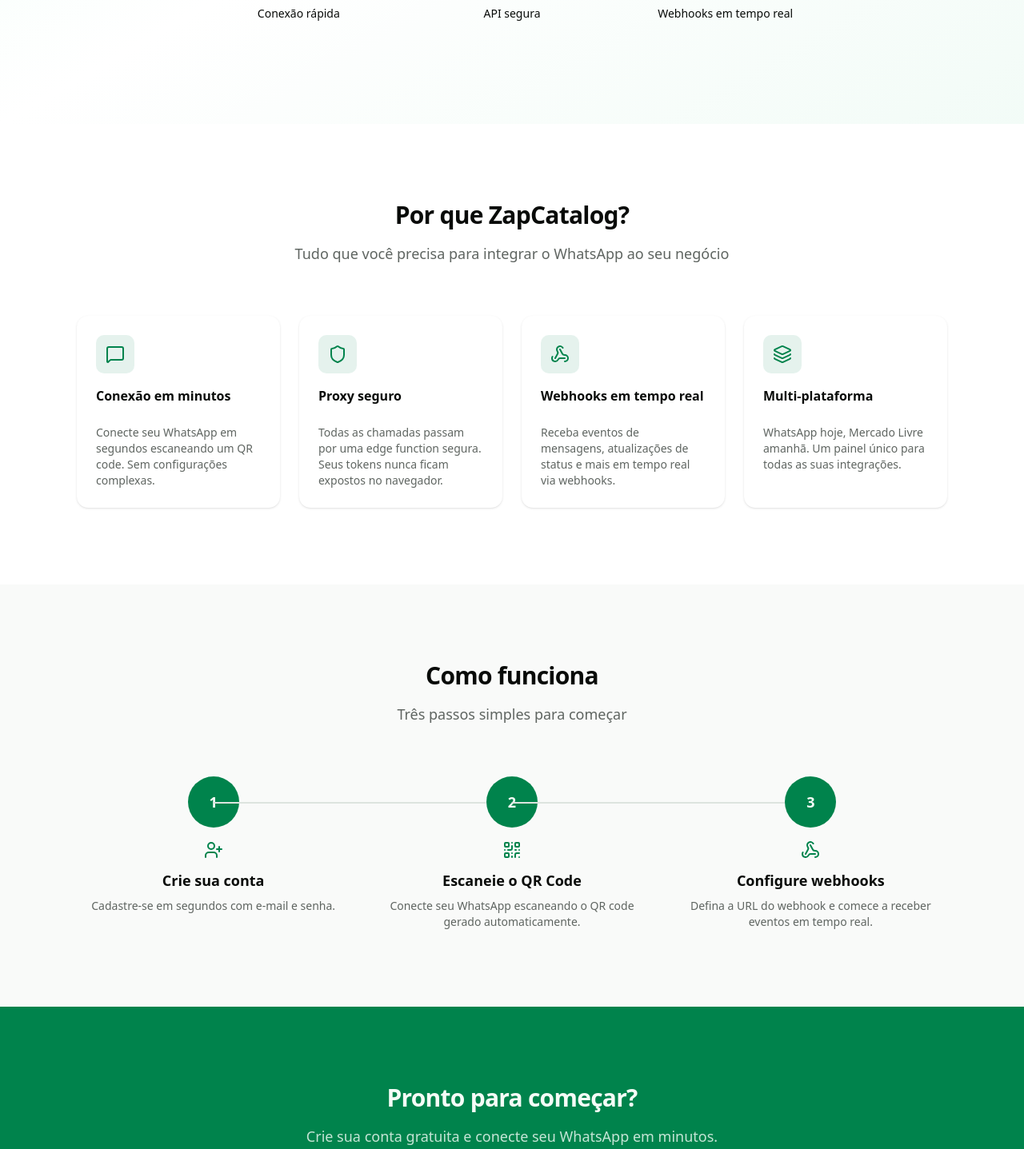
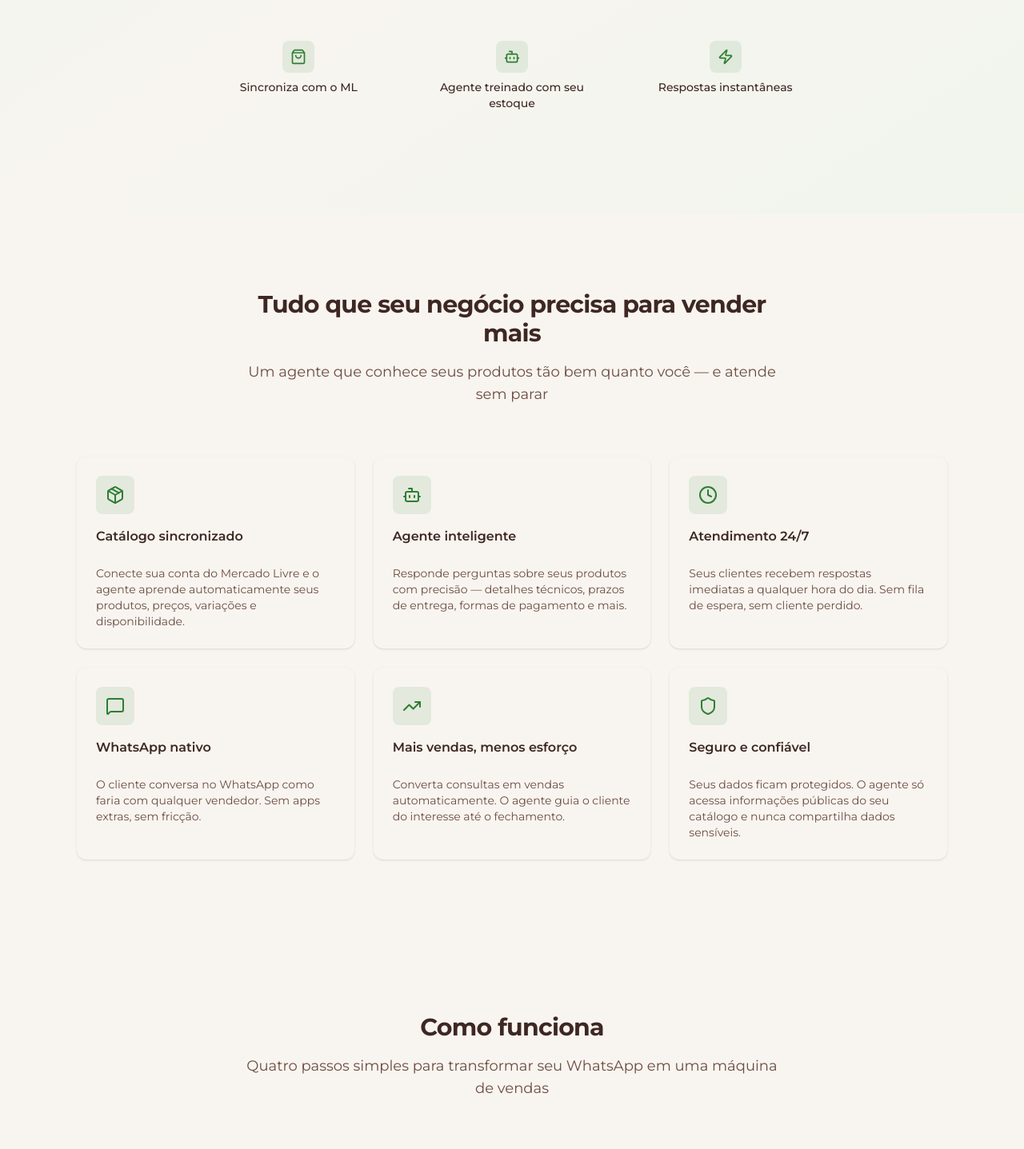
Before and after one commit to lumin0de/zap_catalog, a React (Vite) app in the folder frontend/: page / in a window 1280 px wide. Shown: the part 644-2081 px from the top of the page at 80% size. Built offline with nearby package versions, Linux system fonts and the light colour scheme; no server answers.

Commit message:
Alterado tema do sistema

```diff
--- a/frontend/package.json
+++ b/frontend/package.json
@@ -11,7 +11,9 @@
     "start": "node scripts/gen-env.js && serve -s dist -l ${PORT:-3000}"
   },
   "dependencies": {
-    "@fontsource-variable/inter": "^5.2.8",
+    "@fontsource/merriweather": "^5.2.11",
+    "@fontsource/montserrat": "^5.2.8",
+    "@fontsource/source-code-pro": "^5.2.7",
     "@hookform/resolvers": "^5.2.2",
     "@supabase/supabase-js": "^2.95.3",
     "class-variance-authority": "^0.7.1",
--- a/frontend/src/components/common/Logo.tsx
+++ b/frontend/src/components/common/Logo.tsx
@@ -1,4 +1,4 @@
-import { MessageSquare } from "lucide-react"
+import { ShoppingBag } from "lucide-react"
 
 interface LogoProps {
   size?: "sm" | "md" | "lg"
@@ -21,7 +21,7 @@ export function Logo({ size = "md", showText = true }: LogoProps) {
   return (
     <div className="flex items-center gap-2">
       <div className="flex items-center justify-center rounded-lg bg-primary p-1.5">
-        <MessageSquare className={`${sizeMap[size]} text-primary-foreground`} />
+        <ShoppingBag className={`${sizeMap[size]} text-primary-foreground`} />
       </div>
       {showText && (
         <span className={`${textSizeMap[size]} font-bold tracking-tight text-foreground`}>
--- a/frontend/src/components/dashboard/StatusCard.tsx
+++ b/frontend/src/components/dashboard/StatusCard.tsx
@@ -34,18 +34,18 @@ export function StatusCard({
           {status === "connected" && (
             <Badge
               variant="secondary"
-              className="gap-1.5 bg-emerald-100 text-emerald-800 hover:bg-emerald-100"
+              className="gap-1.5 bg-accent text-accent-foreground hover:bg-accent"
             >
-              <span className="h-2 w-2 rounded-full bg-emerald-500" />
+              <span className="h-2 w-2 rounded-full bg-primary" />
               Conectado
             </Badge>
           )}
           {status === "disconnected" && (
             <Badge
               variant="secondary"
-              className="gap-1.5 bg-red-100 text-red-800 hover:bg-red-100"
+              className="gap-1.5 bg-destructive/15 text-destructive hover:bg-destructive/15"
             >
-              <span className="h-2 w-2 rounded-full bg-red-500" />
+              <span className="h-2 w-2 rounded-full bg-destructive" />
               Desconectado
             </Badge>
           )}
--- a/frontend/src/components/landing/CTA.tsx
+++ b/frontend/src/components/landing/CTA.tsx
@@ -9,10 +9,11 @@ export function CTA() {
     <section className="bg-primary py-24">
       <div className="mx-auto max-w-6xl px-4 text-center sm:px-6 lg:px-8">
         <h2 className="text-3xl font-bold tracking-tight text-primary-foreground">
-          Pronto para começar?
+          Pare de perder vendas no WhatsApp
         </h2>
         <p className="mt-4 text-lg text-primary-foreground/80">
-          Crie sua conta gratuita e conecte seu WhatsApp em minutos.
+          Cada mensagem sem resposta é uma venda perdida. Conecte seu catálogo do Mercado Livre
+          e deixe a IA atender seus clientes enquanto você foca no que importa.
         </p>
         <div className="mt-8">
           <Button
@@ -21,7 +22,7 @@ export function CTA() {
             onClick={() => navigate("/signup")}
             className="gap-2"
           >
-            Criar conta grátis
+            Começar agora
             <ArrowRight className="h-4 w-4" />
           </Button>
         </div>
--- a/frontend/src/components/landing/Features.tsx
+++ b/frontend/src/components/landing/Features.tsx
@@ -1,30 +1,42 @@
 import { Card, CardContent, CardHeader, CardTitle } from "@/components/ui/card"
-import { MessageSquare, Shield, Webhook, Layers } from "lucide-react"
+import { Bot, Clock, MessageSquare, Package, TrendingUp, Shield } from "lucide-react"
 
 const features = [
   {
+    icon: Package,
+    title: "Catálogo sincronizado",
+    description:
+      "Conecte sua conta do Mercado Livre e o agente aprende automaticamente seus produtos, preços, variações e disponibilidade.",
+  },
+  {
+    icon: Bot,
+    title: "Agente inteligente",
+    description:
+      "Responde perguntas sobre seus produtos com precisão — detalhes técnicos, prazos de entrega, formas de pagamento e mais.",
+  },
+  {
+    icon: Clock,
+    title: "Atendimento 24/7",
+    description:
+      "Seus clientes recebem respostas imediatas a qualquer hora do dia. Sem fila de espera, sem cliente perdido.",
+  },
+  {
     icon: MessageSquare,
-    title: "Conexão em minutos",
+    title: "WhatsApp nativo",
     description:
-      "Conecte seu WhatsApp em segundos escaneando um QR code. Sem configurações complexas.",
+      "O cliente conversa no WhatsApp como faria com qualquer vendedor. Sem apps extras, sem fricção.",
+  },
+  {
+    icon: TrendingUp,
+    title: "Mais vendas, menos esforço",
+    description:
+      "Converta consultas em vendas automaticamente. O agente guia o cliente do interesse até o fechamento.",
   },
   {
     icon: Shield,
-    title: "Proxy seguro",
+    title: "Seguro e confiável",
     description:
-      "Todas as chamadas passam por uma edge function segura. Seus tokens nunca ficam expostos no navegador.",
-  },
-  {
-    icon: Webhook,
-    title: "Webhooks em tempo real",
-    description:
-      "Receba eventos de mensagens, atualizações de status e mais em tempo real via webhooks.",
-  },
-  {
-    icon: Layers,
-    title: "Multi-plataforma",
-    description:
-      "WhatsApp hoje, Mercado Livre amanhã. Um painel único para todas as suas integrações.",
+      "Seus dados ficam protegidos. O agente só acessa informações públicas do seu catálogo e nunca compartilha dados sensíveis.",
   },
 ]
 
@@ -33,13 +45,15 @@ export function Features() {
     <section className="bg-card py-24">
       <div className="mx-auto max-w-6xl px-4 sm:px-6 lg:px-8">
         <div className="mx-auto max-w-2xl text-center">
-          <h2 className="text-3xl font-bold tracking-tight">Por que ZapCatalog?</h2>
+          <h2 className="text-3xl font-bold tracking-tight">
+            Tudo que seu negócio precisa para vender mais
+          </h2>
           <p className="mt-4 text-lg text-muted-foreground">
-            Tudo que você precisa para integrar o WhatsApp ao seu negócio
+            Um agente que conhece seus produtos tão bem quanto você — e atende sem parar
           </p>
         </div>
 
-        <div className="mt-16 grid gap-6 sm:grid-cols-2 lg:grid-cols-4">
+        <div className="mt-16 grid gap-6 sm:grid-cols-2 lg:grid-cols-3">
           {features.map((feature) => (
             <Card key={feature.title} className="border-0 shadow-sm">
               <CardHeader>
--- a/frontend/src/components/landing/Hero.tsx
+++ b/frontend/src/components/landing/Hero.tsx
@@ -1,28 +1,28 @@
 import { useNavigate } from "react-router"
 import { Button } from "@/components/ui/button"
-import { ArrowRight, MessageSquare, Shield, Webhook } from "lucide-react"
+import { ArrowRight, Bot, ShoppingBag, Zap } from "lucide-react"
 
 export function Hero() {
   const navigate = useNavigate()
 
   return (
     <section className="relative overflow-hidden">
-      <div className="absolute inset-0 bg-gradient-to-br from-emerald-50 via-white to-emerald-50/50" />
+      <div className="absolute inset-0 bg-gradient-to-br from-secondary via-background to-secondary/50" />
       <div className="relative mx-auto max-w-6xl px-4 py-24 sm:px-6 sm:py-32 lg:px-8">
         <div className="mx-auto max-w-3xl text-center">
           <div className="mb-6 inline-flex items-center gap-2 rounded-full border bg-card px-4 py-1.5 text-sm text-muted-foreground">
-            <MessageSquare className="h-4 w-4 text-primary" />
-            Integração WhatsApp simplificada
+            <ShoppingBag className="h-4 w-4 text-primary" />
+            Para vendedores do Mercado Livre
           </div>
 
           <h1 className="text-4xl font-bold tracking-tight text-foreground sm:text-5xl lg:text-6xl">
-            Automatize suas{" "}
-            <span className="text-primary">integrações WhatsApp</span>
+            Seu catálogo do ML,{" "}
+            <span className="text-primary">vendendo pelo WhatsApp</span>
           </h1>
 
           <p className="mt-6 text-lg leading-8 text-muted-foreground">
-            Conecte seu WhatsApp aos seus sistemas com um proxy seguro e fácil de usar.
-            Receba eventos em tempo real via webhooks e gerencie tudo em um painel centralizado.
+            Conecte sua loja do Mercado Livre a um agente inteligente no WhatsApp.
+            Ele conhece seus produtos, preços e estoque — e atende seus clientes 24 horas por dia, 7 dias por semana.
           </p>
 
           <div className="mt-10 flex items-center justify-center gap-4">
@@ -38,21 +38,21 @@ export function Hero() {
           <div className="mt-16 grid grid-cols-3 gap-8 text-center">
             <div className="flex flex-col items-center gap-2">
               <div className="flex h-10 w-10 items-center justify-center rounded-lg bg-primary/10">
-                <MessageSquare className="h-5 w-5 text-primary" />
+                <ShoppingBag className="h-5 w-5 text-primary" />
               </div>
-              <span className="text-sm font-medium">Conexão rápida</span>
+              <span className="text-sm font-medium">Sincroniza com o ML</span>
             </div>
             <div className="flex flex-col items-center gap-2">
               <div className="flex h-10 w-10 items-center justify-center rounded-lg bg-primary/10">
-                <Shield className="h-5 w-5 text-primary" />
+                <Bot className="h-5 w-5 text-primary" />
               </div>
-              <span className="text-sm font-medium">API segura</span>
+              <span className="text-sm font-medium">Agente treinado com seu estoque</span>
             </div>
             <div className="flex flex-col items-center gap-2">
               <div className="flex h-10 w-10 items-center justify-center rounded-lg bg-primary/10">
-                <Webhook className="h-5 w-5 text-primary" />
+                <Zap className="h-5 w-5 text-primary" />
               </div>
-              <span className="text-sm font-medium">Webhooks em tempo real</span>
+              <span className="text-sm font-medium">Respostas instantâneas</span>
             </div>
           </div>
         </div>
--- a/frontend/src/components/landing/HowItWorks.tsx
+++ b/frontend/src/components/landing/HowItWorks.tsx
@@ -1,20 +1,29 @@
-import { UserPlus, QrCode, Webhook } from "lucide-react"
+import { ShoppingBag, MessageSquare, Bot, Rocket } from "lucide-react"
 
 const steps = [
   {
-    icon: UserPlus,
-    title: "Crie sua conta",
-    description: "Cadastre-se em segundos com e-mail e senha.",
+    icon: ShoppingBag,
+    title: "Conecte seu Mercado Livre",
+    description:
+      "Autorize sua conta com um clique. O sistema importa seu catálogo de produtos automaticamente.",
   },
   {
-    icon: QrCode,
-    title: "Escaneie o QR Code",
-    description: "Conecte seu WhatsApp escaneando o QR code gerado automaticamente.",
+    icon: MessageSquare,
+    title: "Conecte seu WhatsApp",
+    description:
+      "Escaneie o QR Code e vincule seu número de WhatsApp em segundos.",
   },
   {
-    icon: Webhook,
-    title: "Configure webhooks",
-    description: "Defina a URL do webhook e comece a receber eventos em tempo real.",
+    icon: Bot,
+    title: "O agente aprende seu catálogo",
+    description:
+      "A IA é treinada com seus produtos, preços e estoque. Pronta para responder como um vendedor especialista.",
+  },
+  {
+    icon: Rocket,
+    title: "Comece a vender",
+    description:
+      "Clientes enviam mensagens e recebem respostas instantâneas e precisas sobre seus produtos.",
   },
 ]
 
@@ -25,11 +34,11 @@ export function HowItWorks() {
         <div className="mx-auto max-w-2xl text-center">
           <h2 className="text-3xl font-bold tracking-tight">Como funciona</h2>
           <p className="mt-4 text-lg text-muted-foreground">
-            Três passos simples para começar
+            Quatro passos simples para transformar seu WhatsApp em uma máquina de vendas
           </p>
         </div>
 
-        <div className="mt-16 grid gap-8 md:grid-cols-3">
+        <div className="mt-16 grid gap-8 md:grid-cols-4">
           {steps.map((step, i) => (
             <div key={step.title} className="relative flex flex-col items-center text-center">
               <div className="mb-4 flex h-16 w-16 items-center justify-center rounded-full bg-primary text-primary-foreground">
--- a/frontend/src/components/settings/WebhooksTab.tsx
+++ b/frontend/src/components/settings/WebhooksTab.tsx
@@ -84,7 +84,7 @@ export function WebhooksTab() {
           </div>
 
           {whatsapp.webhook_url && whatsapp.webhook_enabled && (
-            <div className="rounded-md bg-emerald-50 p-3 text-sm text-emerald-800">
+            <div className="rounded-md bg-secondary p-3 text-sm text-secondary-foreground">
               Webhook ativo: {whatsapp.webhook_url}
             </div>
           )}
--- a/frontend/src/components/whatsapp/StatusBadge.tsx
+++ b/frontend/src/components/whatsapp/StatusBadge.tsx
@@ -13,15 +13,15 @@ export function StatusBadge({ connected, className }: StatusBadgeProps) {
       className={cn(
         "gap-1.5",
         connected
-          ? "bg-emerald-100 text-emerald-800 hover:bg-emerald-100"
-          : "bg-red-100 text-red-800 hover:bg-red-100",
+          ? "bg-accent text-accent-foreground hover:bg-accent"
+          : "bg-destructive/15 text-destructive hover:bg-destructive/15",
         className,
       )}
     >
       <span
         className={cn(
           "h-2 w-2 rounded-full",
-          connected ? "bg-emerald-500" : "bg-red-500",
+          connected ? "bg-primary" : "bg-destructive",
         )}
       />
       {connected ? "Conectado" : "Desconectado"}
--- a/frontend/src/index.css
+++ b/frontend/src/index.css
@@ -27,6 +27,7 @@
   --color-accent: var(--accent);
   --color-accent-foreground: var(--accent-foreground);
   --color-destructive: var(--destructive);
+  --color-destructive-foreground: var(--destructive-foreground);
   --color-border: var(--border);
   --color-input: var(--input);
   --color-ring: var(--ring);
@@ -43,76 +44,80 @@
   --color-sidebar-accent-foreground: var(--sidebar-accent-foreground);
   --color-sidebar-border: var(--sidebar-border);
   --color-sidebar-ring: var(--sidebar-ring);
-  --font-sans: "Inter Variable", ui-sans-serif, system-ui, sans-serif;
+  --font-sans: "Montserrat", sans-serif;
+  --font-serif: "Merriweather", serif;
+  --font-mono: "Source Code Pro", monospace;
 }
 
 :root {
-  --radius: 0.625rem;
-  --background: oklch(0.985 0.002 155);
-  --foreground: oklch(0.145 0.005 155);
-  --card: oklch(1 0 0);
-  --card-foreground: oklch(0.145 0.005 155);
-  --popover: oklch(1 0 0);
-  --popover-foreground: oklch(0.145 0.005 155);
-  --primary: oklch(0.518 0.16 163);
-  --primary-foreground: oklch(0.985 0.01 155);
-  --secondary: oklch(0.965 0.015 155);
-  --secondary-foreground: oklch(0.26 0.03 155);
-  --muted: oklch(0.965 0.01 155);
-  --muted-foreground: oklch(0.5 0.01 155);
-  --accent: oklch(0.93 0.04 160);
-  --accent-foreground: oklch(0.26 0.03 155);
-  --destructive: oklch(0.577 0.245 27.325);
-  --border: oklch(0.912 0.01 155);
-  --input: oklch(0.912 0.01 155);
-  --ring: oklch(0.518 0.16 163);
-  --chart-1: oklch(0.518 0.16 163);
-  --chart-2: oklch(0.6 0.118 184.704);
-  --chart-3: oklch(0.398 0.07 227.392);
-  --chart-4: oklch(0.828 0.189 84.429);
-  --chart-5: oklch(0.769 0.188 70.08);
-  --sidebar: oklch(0.98 0.005 155);
-  --sidebar-foreground: oklch(0.145 0.005 155);
-  --sidebar-primary: oklch(0.518 0.16 163);
-  --sidebar-primary-foreground: oklch(0.985 0.01 155);
-  --sidebar-accent: oklch(0.93 0.04 160);
-  --sidebar-accent-foreground: oklch(0.26 0.03 155);
-  --sidebar-border: oklch(0.912 0.01 155);
-  --sidebar-ring: oklch(0.518 0.16 163);
+  --radius: 0.5rem;
+  --card: #f8f5f0;
+  --ring: #2e7d32;
+  --input: #e0d6c9;
+  --muted: #f0e9e0;
+  --accent: #c8e6c9;
+  --border: #e0d6c9;
+  --chart-1: #4caf50;
+  --chart-2: #388e3c;
+  --chart-3: #2e7d32;
+  --chart-4: #1b5e20;
+  --chart-5: #0a1f0c;
+  --popover: #f8f5f0;
+  --primary: #2e7d32;
+  --sidebar: #f0e9e0;
+  --secondary: #e8f5e9;
+  --background: #f8f5f0;
+  --foreground: #3e2723;
+  --destructive: #c62828;
+  --sidebar-ring: #2e7d32;
+  --sidebar-accent: #c8e6c9;
+  --sidebar-border: #e0d6c9;
+  --card-foreground: #3e2723;
+  --sidebar-primary: #2e7d32;
+  --muted-foreground: #6d4c41;
+  --accent-foreground: #1b5e20;
+  --popover-foreground: #3e2723;
+  --primary-foreground: #ffffff;
+  --sidebar-foreground: #3e2723;
+  --secondary-foreground: #1b5e20;
+  --destructive-foreground: #ffffff;
+  --sidebar-accent-foreground: #1b5e20;
+  --sidebar-primary-foreground: #ffffff;
 }
 
 .dark {
-  --background: oklch(0.145 0.005 155);
-  --foreground: oklch(0.985 0.01 155);
-  --card: oklch(0.205 0.01 155);
-  --card-foreground: oklch(0.985 0.01 155);
-  --popover: oklch(0.205 0.01 155);
-  --popover-foreground: oklch(0.985 0.01 155);
-  --primary: oklch(0.648 0.2 160);
-  --primary-foreground: oklch(0.145 0.005 155);
-  --secondary: oklch(0.269 0.015 155);
-  --secondary-foreground: oklch(0.985 0.01 155);
-  --muted: oklch(0.269 0.015 155);
-  --muted-foreground: oklch(0.708 0.01 155);
-  --accent: oklch(0.269 0.015 155);
-  --accent-foreground: oklch(0.985 0.01 155);
-  --destructive: oklch(0.704 0.191 22.216);
-  --border: oklch(1 0 0 / 10%);
-  --input: oklch(1 0 0 / 15%);
-  --ring: oklch(0.648 0.2 160);
-  --chart-1: oklch(0.648 0.2 160);
-  --chart-2: oklch(0.696 0.17 162.48);
-  --chart-3: oklch(0.769 0.188 70.08);
-  --chart-4: oklch(0.627 0.265 303.9);
-  --chart-5: oklch(0.645 0.246 16.439);
-  --sidebar: oklch(0.205 0.01 155);
-  --sidebar-foreground: oklch(0.985 0.01 155);
-  --sidebar-primary: oklch(0.648 0.2 160);
-  --sidebar-primary-foreground: oklch(0.145 0.005 155);
-  --sidebar-accent: oklch(0.269 0.015 155);
-  --sidebar-accent-foreground: oklch(0.985 0.01 155);
-  --sidebar-border: oklch(1 0 0 / 10%);
-  --sidebar-ring: oklch(0.648 0.2 160);
+  --card: #2d3a2e;
+  --ring: #4caf50;
+  --input: #3e4a3d;
+  --muted: #2d3a2e;
+  --accent: #388e3c;
+  --border: #3e4a3d;
+  --chart-1: #81c784;
+  --chart-2: #66bb6a;
+  --chart-3: #4caf50;
+  --chart-4: #43a047;
+  --chart-5: #388e3c;
+  --popover: #2d3a2e;
+  --primary: #4caf50;
+  --sidebar: #1c2a1f;
+  --secondary: #3e4a3d;
+  --background: #1c2a1f;
+  --foreground: #f0ebe5;
+  --destructive: #c62828;
+  --sidebar-ring: #4caf50;
+  --sidebar-accent: #388e3c;
+  --sidebar-border: #3e4a3d;
+  --card-foreground: #f0ebe5;
+  --sidebar-primary: #4caf50;
+  --muted-foreground: #d7cfc4;
+  --accent-foreground: #f0ebe5;
+  --popover-foreground: #f0ebe5;
+  --primary-foreground: #0a1f0c;
+  --sidebar-foreground: #f0ebe5;
+  --secondary-foreground: #d7e0d6;
+  --destructive-foreground: #f0ebe5;
+  --sidebar-accent-foreground: #f0ebe5;
+  --sidebar-primary-foreground: #0a1f0c;
 }
 
 @layer base {
```
Also changed, not shown: frontend/src/main.tsx (+7 -1 lines), 2 other files (tests, documents, lock files or other folders).
